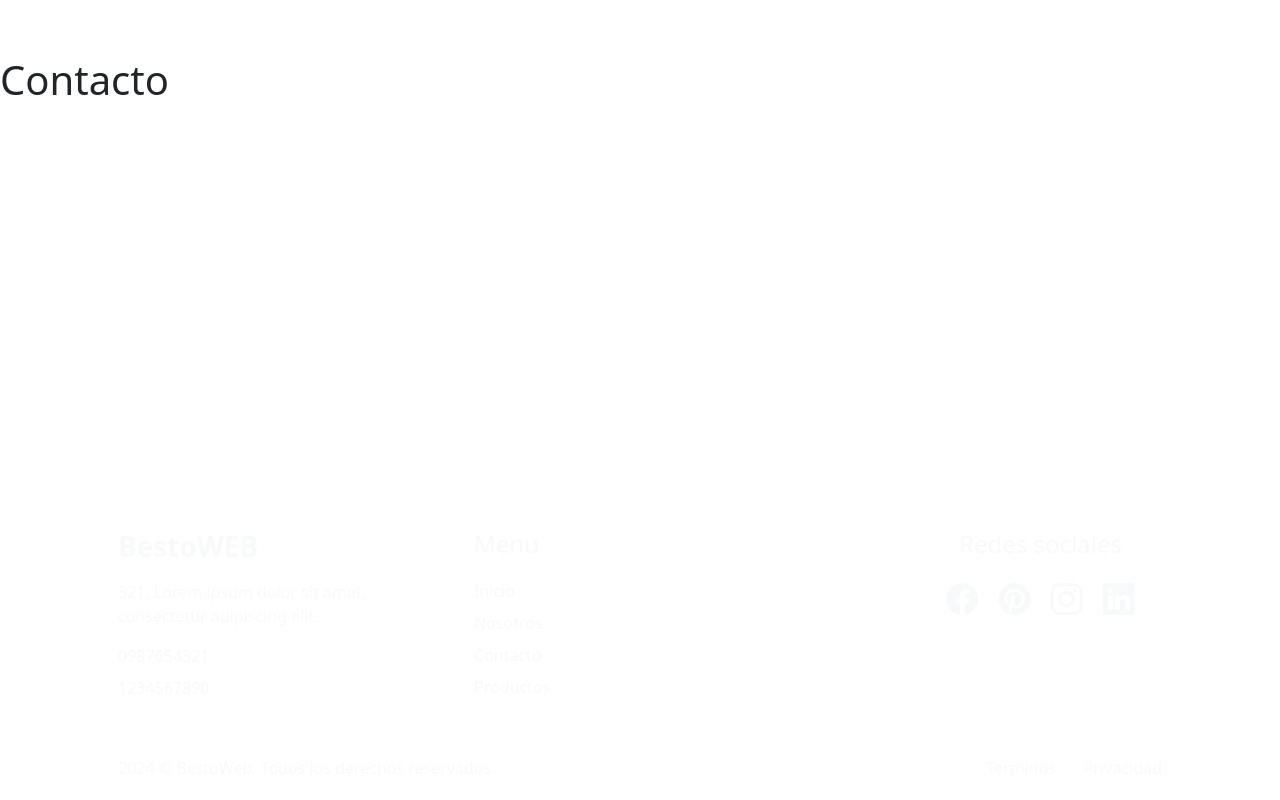
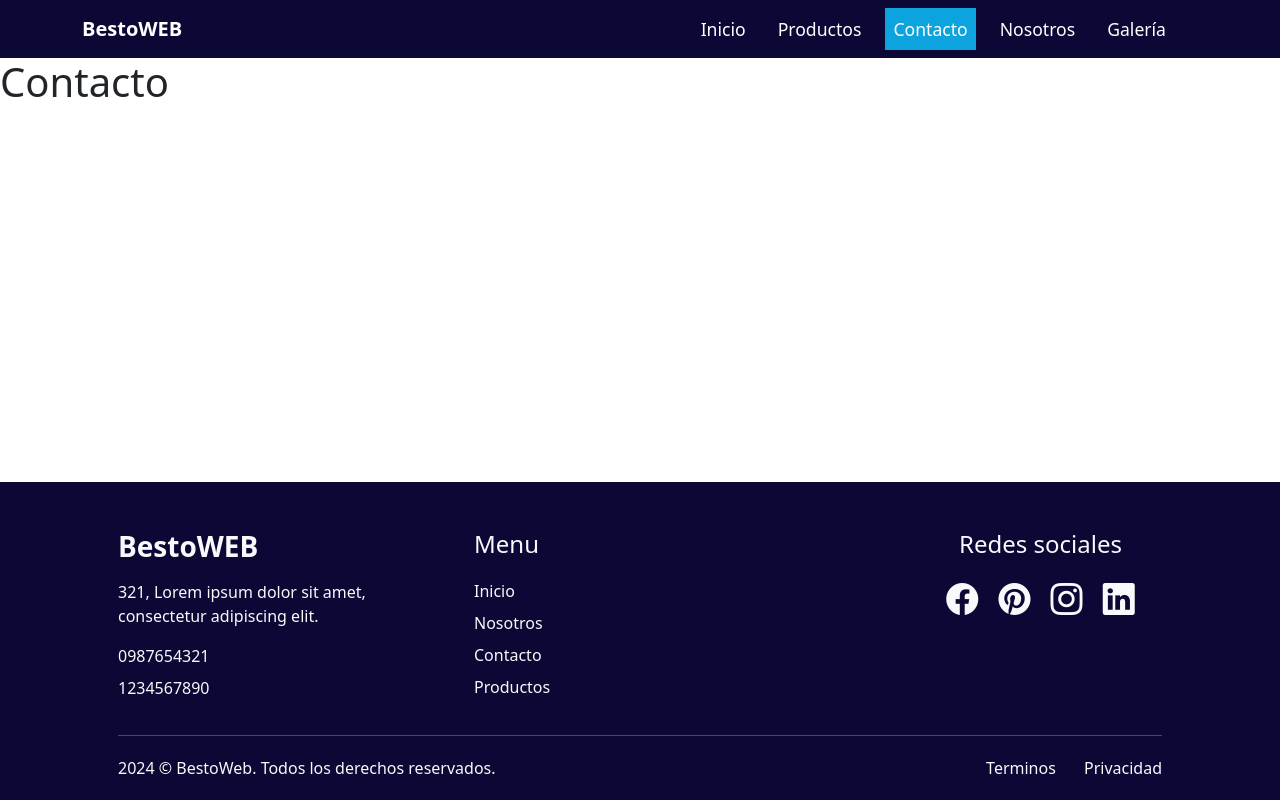
Before and after one commit to worldrejecter/WebPage-conBoostrap, a plain HTML site: page paginas/contacto.html in a window 1280 px wide. Drawn offline with nearby package versions, Linux system fonts and the light colour scheme; the site is published under a folder, as on GitHub Pages, so addresses that start at the root find nothing.

Commit message:
ahora si?

```diff
--- a/paginas/contacto.html
+++ b/paginas/contacto.html
@@ -6,7 +6,7 @@
     <link href="https://cdn.jsdelivr.net/npm/bootstrap@5.3.3/dist/css/bootstrap.min.css" rel="stylesheet" integrity="sha384-QWTKZyjpPEjISv5WaRU9OFeRpok6YctnYmDr5pNlyT2bRjXh0JMhjY6hW+ALEwIH" crossorigin="anonymous">
     <script src="https://cdn.jsdelivr.net/npm/bootstrap@5.3.3/dist/js/bootstrap.bundle.min.js" integrity="sha384-YvpcrYf0tY3lHB60NNkmXc5s9fDVZLESaAA55NDzOxhy9GkcIdslK1eN7N6jIeHz" crossorigin="anonymous"></script>
     <link rel="stylesheet" href="https://cdn.jsdelivr.net/npm/bootstrap-icons@1.11.3/font/bootstrap-icons.min.css">
-    <link rel="stylesheet" href="/estilos.css">
+    <link rel="stylesheet" href="../estilos.css">
     <title>BestoWebPage</title>
 </head>
 <body class="d-flex flex-column min-vh-100">
```
Also changed, not shown: index.html (+1 -1 lines), paginas/nosotros.html (+1 -1 lines), paginas/productos.html (+1 -1 lines).
